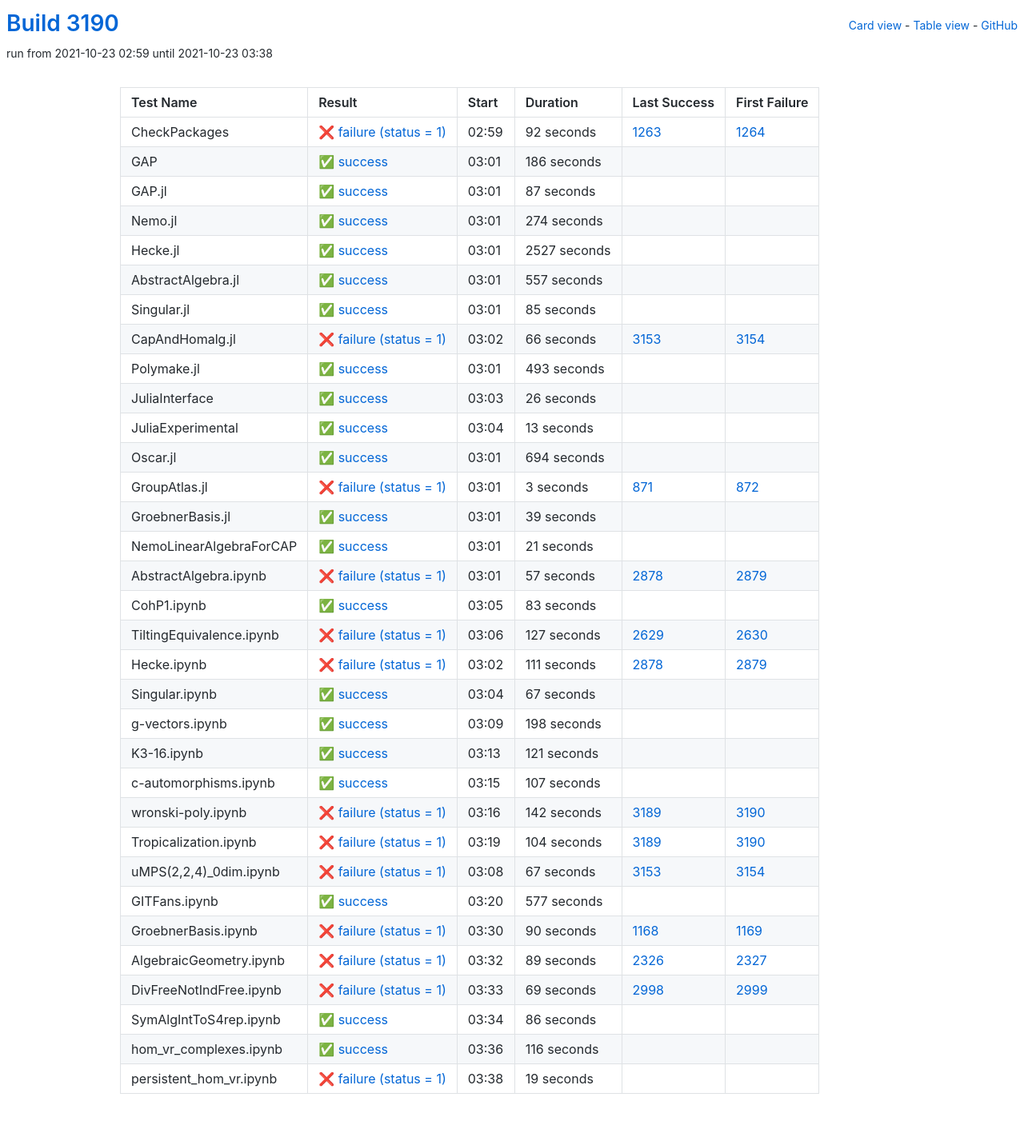
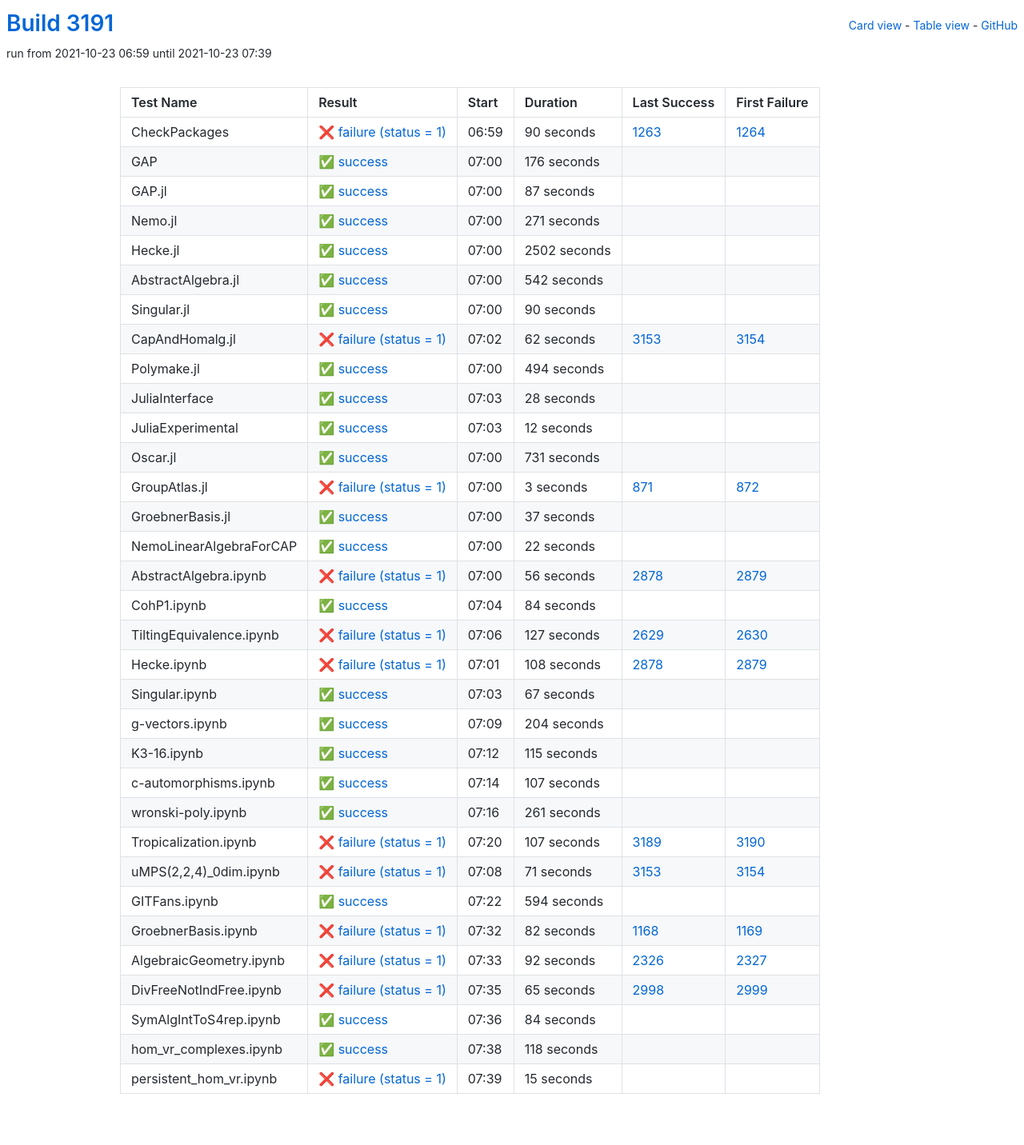
Before and after one commit to oscar-system/oscar-ci-status-stable, a Jekyll site: the page built from table.html, in a window 1280 px wide. Shown: the whole page at 80% size. Built offline with Jekyll 4.4.1, drawn with Linux system fonts in a browser that asks for light colours.

Commit message:
Build #3191

```diff
--- a/_data/ci.yml
+++ b/_data/ci.yml
@@ -1,6 +1,6 @@
 ---
-build: 3190
-build_url: https://oscarci.mathematik.uni-kl.de/job/oscar-stable/3190/
+build: 3191
+build_url: https://oscarci.mathematik.uni-kl.de/job/oscar-stable/3191/
 job: oscar-stable
 organization: oscar-system
 repo: oscar-ci-status-stable
@@ -8,32 +8,32 @@ repourl: https://github.com/oscar-system/oscar-ci-status-stable
 tests:
 - name: CheckPackages
   id: checkpackages
-  log: https://oscarci.mathematik.uni-kl.de/job/oscar-stable/3190/artifact/logs/build-3190/CheckPackages.log
-  start: 2021-10-23 02:59
+  log: https://oscarci.mathematik.uni-kl.de/job/oscar-stable/3191/artifact/logs/build-3191/CheckPackages.log
+  start: 2021-10-23 06:59
   success: false
   exitcode: 1
   status: failure
-  duration: 92
+  duration: 90
   last_success: 1263
   last_success_url: https://oscarci.mathematik.uni-kl.de/job/oscar-stable/1263/
   first_failure: 1264
   first_failure_url: https://oscarci.mathematik.uni-kl.de/job/oscar-stable/1264/
 - name: GAP
   id: gap
-  log: https://oscarci.mathematik.uni-kl.de/job/oscar-stable/3190/artifact/logs/build-3190/GAP.log
-  start: 2021-10-23 03:01
+  log: https://oscarci.mathematik.uni-kl.de/job/oscar-stable/3191/artifact/logs/build-3191/GAP.log
+  start: 2021-10-23 07:00
   success: true
   exitcode: 0
   status: success
-  duration: 186
+  duration: 176
   last_success: false
   last_success_url:
   first_failure: false
   first_failure_url:
 - name: GAP.jl
   id: gap-jl
-  log: https://oscarci.mathematik.uni-kl.de/job/oscar-stable/3190/artifact/logs/build-3190/GAP.jl.log
-  start: 2021-10-23 03:01
+  log: https://oscarci.mathematik.uni-kl.de/job/oscar-stable/3191/artifact/logs/build-3191/GAP.jl.log
+  start: 2021-10-23 07:00
   success: true
   exitcode: 0
   status: success
@@ -44,116 +44,116 @@ tests:
   first_failure_url:
 - name: Nemo.jl
   id: nemo-jl
-  log: https://oscarci.mathematik.uni-kl.de/job/oscar-stable/3190/artifact/logs/build-3190/Nemo.jl.log
-  start: 2021-10-23 03:01
+  log: https://oscarci.mathematik.uni-kl.de/job/oscar-stable/3191/artifact/logs/build-3191/Nemo.jl.log
+  start: 2021-10-23 07:00
   success: true
   exitcode: 0
   status: success
-  duration: 274
+  duration: 271
   last_success: false
   last_success_url:
   first_failure: false
   first_failure_url:
 - name: Hecke.jl
   id: hecke-jl
-  log: https://oscarci.mathematik.uni-kl.de/job/oscar-stable/3190/artifact/logs/build-3190/Hecke.jl.log
-  start: 2021-10-23 03:01
+  log: https://oscarci.mathematik.uni-kl.de/job/oscar-stable/3191/artifact/logs/build-3191/Hecke.jl.log
+  start: 2021-10-23 07:00
   success: true
   exitcode: 0
   status: success
-  duration: 2527
+  duration: 2502
   last_success: false
   last_success_url:
   first_failure: false
   first_failure_url:
 - name: AbstractAlgebra.jl
   id: abstractalgebra-jl
-  log: https://oscarci.mathematik.uni-kl.de/job/oscar-stable/3190/artifact/logs/build-3190/AbstractAlgebra.jl.log
-  start: 2021-10-23 03:01
+  log: https://oscarci.mathematik.uni-kl.de/job/oscar-stable/3191/artifact/logs/build-3191/AbstractAlgebra.jl.log
+  start: 2021-10-23 07:00
   success: true
   exitcode: 0
   status: success
-  duration: 557
+  duration: 542
   last_success: false
   last_success_url:
   first_failure: false
   first_failure_url:
 - name: Singular.jl
   id: singular-jl
-  log: https://oscarci.mathematik.uni-kl.de/job/oscar-stable/3190/artifact/logs/build-3190/Singular.jl.log
-  start: 2021-10-23 03:01
+  log: https://oscarci.mathematik.uni-kl.de/job/oscar-stable/3191/artifact/logs/build-3191/Singular.jl.log
+  start: 2021-10-23 07:00
   success: true
   exitcode: 0
   status: success
-  duration: 85
+  duration: 90
   last_success: false
   last_success_url:
   first_failure: false
   first_failure_url:
 - name: CapAndHomalg.jl
   id: capandhomalg-jl
-  log: https://oscarci.mathematik.uni-kl.de/job/oscar-stable/3190/artifact/logs/build-3190/CapAndHomalg.jl.log
-  start: 2021-10-23 03:02
+  log: https://oscarci.mathematik.uni-kl.de/job/oscar-stable/3191/artifact/logs/build-3191/CapAndHomalg.jl.log
+  start: 2021-10-23 07:02
   success: false
   exitcode: 1
   status: failure
-  duration: 66
+  duration: 62
   last_success: 3153
   last_success_url: https://oscarci.mathematik.uni-kl.de/job/oscar-stable/3153/
   first_failure: 3154
   first_failure_url: https://oscarci.mathematik.uni-kl.de/job/oscar-stable/3154/
 - name: Polymake.jl
   id: polymake-jl
-  log: https://oscarci.mathematik.uni-kl.de/job/oscar-stable/3190/artifact/logs/build-3190/Polymake.jl.log
-  start: 2021-10-23 03:01
+  log: https://oscarci.mathematik.uni-kl.de/job/oscar-stable/3191/artifact/logs/build-3191/Polymake.jl.log
+  start: 2021-10-23 07:00
   success: true
   exitcode: 0
   status: success
-  duration: 493
+  duration: 494
   last_success: false
   last_success_url:
   first_failure: false
   first_failure_url:
 - name: JuliaInterface
   id: juliainterface
-  log: https://oscarci.mathematik.uni-kl.de/job/oscar-stable/3190/artifact/logs/build-3190/JuliaInterface.log
-  start: 2021-10-23 03:03
+  log: https://oscarci.mathematik.uni-kl.de/job/oscar-stable/3191/artifact/logs/build-3191/JuliaInterface.log
+  start: 2021-10-23 07:03
   success: true
   exitcode: 0
   status: success
-  duration: 26
+  duration: 28
   last_success: false
   last_success_url:
   first_failure: false
   first_failure_url:
 - name: JuliaExperimental
   id: juliaexperimental
-  log: https://oscarci.mathematik.uni-kl.de/job/oscar-stable/3190/artifact/logs/build-3190/JuliaExperimental.log
-  start: 2021-10-23 03:04
+  log: https://oscarci.mathematik.uni-kl.de/job/oscar-stable/3191/artifact/logs/build-3191/JuliaExperimental.log
+  start: 2021-10-23 07:03
   success: true
   exitcode: 0
   status: success
-  duration: 13
+  duration: 12
   last_success: false
   last_success_url:
   first_failure: false
   first_failure_url:
 - name: Oscar.jl
   id: oscar-jl
-  log: https://oscarci.mathematik.uni-kl.de/job/oscar-stable/3190/artifact/logs/build-3190/Oscar.jl.log
-  start: 2021-10-23 03:01
+  log: https://oscarci.mathematik.uni-kl.de/job/oscar-stable/3191/artifact/logs/build-3191/Oscar.jl.log
+  start: 2021-10-23 07:00
   success: true
   exitcode: 0
   status: success
-  duration: 694
+  duration: 731
   last_success: false
   last_success_url:
   first_failure: false
   first_failure_url:
 - name: GroupAtlas.jl
   id: groupatlas-jl
-  log: https://oscarci.mathematik.uni-kl.de/job/oscar-stable/3190/artifact/logs/build-3190/GroupAtlas.jl.log
-  start: 2021-10-23 03:01
+  log: https://oscarci.mathematik.uni-kl.de/job/oscar-stable/3191/artifact/logs/build-3191/GroupAtlas.jl.log
+  start: 2021-10-23 07:00
   success: false
   exitcode: 1
   status: failure
@@ -164,56 +164,56 @@ tests:
   first_failure_url: https://oscarci.mathematik.uni-kl.de/job/oscar-stable/872/
 - name: GroebnerBasis.jl
   id: groebnerbasis-jl
-  log: https://oscarci.mathematik.uni-kl.de/job/oscar-stable/3190/artifact/logs/build-3190/GroebnerBasis.jl.log
-  start: 2021-10-23 03:01
+  log: https://oscarci.mathematik.uni-kl.de/job/oscar-stable/3191/artifact/logs/build-3191/GroebnerBasis.jl.log
+  start: 2021-10-23 07:00
   success: true
   exitcode: 0
   status: success
-  duration: 39
+  duration: 37
   last_success: false
   last_success_url:
   first_failure: false
   first_failure_url:
 - name: NemoLinearAlgebraForCAP
   id: nemolinearalgebraforcap
-  log: https://oscarci.mathematik.uni-kl.de/job/oscar-stable/3190/artifact/logs/build-3190/NemoLinearAlgebraForCAP.log
-  start: 2021-10-23 03:01
+  log: https://oscarci.mathematik.uni-kl.de/job/oscar-stable/3191/artifact/logs/build-3191/NemoLinearAlgebraForCAP.log
+  start: 2021-10-23 07:00
   success: true
   exitcode: 0
   status: success
-  duration: 21
+  duration: 22
   last_success: false
   last_success_url:
   first_failure: false
   first_failure_url:
 - name: AbstractAlgebra.ipynb
   id: abstractalgebra-ipynb
-  log: https://oscarci.mathematik.uni-kl.de/job/oscar-stable/3190/artifact/logs/build-3190/AbstractAlgebra.ipynb.log
-  start: 2021-10-23 03:01
+  log: https://oscarci.mathematik.uni-kl.de/job/oscar-stable/3191/artifact/logs/build-3191/AbstractAlgebra.ipynb.log
+  start: 2021-10-23 07:00
   success: false
   exitcode: 1
   status: failure
-  duration: 57
+  duration: 56
   last_success: 2878
   last_success_url: https://oscarci.mathematik.uni-kl.de/job/oscar-stable/2878/
   first_failure: 2879
   first_failure_url: https://oscarci.mathematik.uni-kl.de/job/oscar-stable/2879/
 - name: CohP1.ipynb
   id: cohp1-ipynb
-  log: https://oscarci.mathematik.uni-kl.de/job/oscar-stable/3190/artifact/logs/build-3190/CohP1.ipynb.log
-  start: 2021-10-23 03:05
+  log: https://oscarci.mathematik.uni-kl.de/job/oscar-stable/3191/artifact/logs/build-3191/CohP1.ipynb.log
+  start: 2021-10-23 07:04
   success: true
   exitcode: 0
   status: success
-  duration: 83
+  duration: 84
   last_success: false
   last_success_url:
   first_failure: false
   first_failure_url:
 - name: TiltingEquivalence.ipynb
   id: tiltingequivalence-ipynb
-  log: https://oscarci.mathematik.uni-kl.de/job/oscar-stable/3190/artifact/logs/build-3190/TiltingEquivalence.ipynb.log
-  start: 2021-10-23 03:06
+  log: https://oscarci.mathematik.uni-kl.de/job/oscar-stable/3191/artifact/logs/build-3191/TiltingEquivalence.ipynb.log
+  start: 2021-10-23 07:06
   success: false
   exitcode: 1
   status: failure
@@ -224,20 +224,20 @@ tests:
   first_failure_url: https://oscarci.mathematik.uni-kl.de/job/oscar-stable/2630/
 - name: Hecke.ipynb
   id: hecke-ipynb
-  log: https://oscarci.mathematik.uni-kl.de/job/oscar-stable/3190/artifact/logs/build-3190/Hecke.ipynb.log
-  start: 2021-10-23 03:02
+  log: https://oscarci.mathematik.uni-kl.de/job/oscar-stable/3191/artifact/logs/build-3191/Hecke.ipynb.log
+  start: 2021-10-23 07:01
   success: false
   exitcode: 1
   status: failure
-  duration: 111
+  duration: 108
   last_success: 2878
   last_success_url: https://oscarci.mathematik.uni-kl.de/job/oscar-stable/2878/
   first_failure: 2879
   first_failure_url: https://oscarci.mathematik.uni-kl.de/job/oscar-stable/2879/
 - name: Singular.ipynb
   id: singular-ipynb
-  log: https://oscarci.mathematik.uni-kl.de/job/oscar-stable/3190/artifact/logs/build-3190/Singular.ipynb.log
-  start: 2021-10-23 03:04
+  log: https://oscarci.mathematik.uni-kl.de/job/oscar-stable/3191/artifact/logs/build-3191/Singular.ipynb.log
+  start: 2021-10-23 07:03
   success: true
   exitcode: 0
   status: success
@@ -248,32 +248,32 @@ tests:
   first_failure_url:
 - name: g-vectors.ipynb
   id: g-vectors-ipynb
-  log: https://oscarci.mathematik.uni-kl.de/job/oscar-stable/3190/artifact/logs/build-3190/g-vectors.ipynb.log
-  start: 2021-10-23 03:09
+  log: https://oscarci.mathematik.uni-kl.de/job/oscar-stable/3191/artifact/logs/build-3191/g-vectors.ipynb.log
+  start: 2021-10-23 07:09
   success: true
   exitcode: 0
   status: success
-  duration: 198
+  duration: 204
   last_success: false
   last_success_url:
   first_failure: false
   first_failure_url:
 - name: K3-16.ipynb
   id: k3-16-ipynb
-  log: https://oscarci.mathematik.uni-kl.de/job/oscar-stable/3190/artifact/logs/build-3190/K3-16.ipynb.log
-  start: 2021-10-23 03:13
+  log: https://oscarci.mathematik.uni-kl.de/job/oscar-stable/3191/artifact/logs/build-3191/K3-16.ipynb.log
+  start: 2021-10-23 07:12
   success: true
   exitcode: 0
   status: success
-  duration: 121
+  duration: 115
   last_success: false
   last_success_url:
   first_failure: false
   first_failure_url:
 - name: c-automorphisms.ipynb
   id: c-automorphisms-ipynb
-  log: https://oscarci.mathematik.uni-kl.de/job/oscar-stable/3190/artifact/logs/build-3190/c-automorphisms.ipynb.log
-  start: 2021-10-23 03:15
+  log: https://oscarci.mathematik.uni-kl.de/job/oscar-stable/3191/artifact/logs/build-3191/c-automorphisms.ipynb.log
+  start: 2021-10-23 07:14
   success: true
   exitcode: 0
   status: success
@@ -284,120 +284,120 @@ tests:
   first_failure_url:
 - name: wronski-poly.ipynb
   id: wronski-poly-ipynb
-  log: https://oscarci.mathematik.uni-kl.de/job/oscar-stable/3190/artifact/logs/build-3190/wronski-poly.ipynb.log
-  start: 2021-10-23 03:16
+  log: https://oscarci.mathematik.uni-kl.de/job/oscar-stable/3191/artifact/logs/build-3191/wronski-poly.ipynb.log
+  start: 2021-10-23 07:16
+  success: true
+  exitcode: 0
+  status: success
+  duration: 261
+  last_success: false
+  last_success_url:
+  first_failure: false
+  first_failure_url:
+- name: Tropicalization.ipynb
+  id: tropicalization-ipynb
+  log: https://oscarci.mathematik.uni-kl.de/job/oscar-stable/3191/artifact/logs/build-3191/Tropicalization.ipynb.log
+  start: 2021-10-23 07:20
   success: false
   exitcode: 1
   status: failure
-  duration: 142
-  last_success: 3189
-  last_success_url: https://oscarci.mathematik.uni-kl.de/job/oscar-stable/3189/
-  first_failure: 3190
-  first_failure_url: https://oscarci.mathematik.uni-kl.de/job/oscar-stable/3190/
-- name: Tropicalization.ipynb
-  id: tropicalization-ipynb
-  log: https://oscarci.mathematik.uni-kl.de/job/oscar-stable/3190/artifact/logs/build-3190/Tropicalization.ipynb.log
-  start: 2021-10-23 03:19
-  success: false
-  exitcode: 1
-  status: failure
-  duration: 104
+  duration: 107
   last_success: 3189
   last_success_url: https://oscarci.mathematik.uni-kl.de/job/oscar-stable/3189/
   first_failure: 3190
   first_failure_url: https://oscarci.mathematik.uni-kl.de/job/oscar-stable/3190/
 - name: uMPS(2,2,4)_0dim.ipynb
   id: umps-2-2-4-0dim-ipynb
-  log: https://oscarci.mathematik.uni-kl.de/job/oscar-stable/3190/artifact/logs/build-3190/uMPS-2-2-4-_0dim.ipynb.log
-  start: 2021-10-23 03:08
+  log: https://oscarci.mathematik.uni-kl.de/job/oscar-stable/3191/artifact/logs/build-3191/uMPS-2-2-4-_0dim.ipynb.log
+  start: 2021-10-23 07:08
   success: false
   exitcode: 1
   status: failure
-  duration: 67
+  duration: 71
   last_success: 3153
   last_success_url: https://oscarci.mathematik.uni-kl.de/job/oscar-stable/3153/
   first_failure: 3154
   first_failure_url: https://oscarci.mathematik.uni-kl.de/job/oscar-stable/3154/
 - name: GITFans.ipynb
   id: gitfans-ipynb
-  log: https://oscarci.mathematik.uni-kl.de/job/oscar-stable/3190/artifact/logs/build-3190/GITFans.ipynb.log
-  start: 2021-10-23 03:20
+  log: https://oscarci.mathematik.uni-kl.de/job/oscar-stable/3191/artifact/logs/build-3191/GITFans.ipynb.log
+  start: 2021-10-23 07:22
   success: true
   exitcode: 0
   status: success
-  duration: 577
+  duration: 594
   last_success: false
   last_success_url:
   first_failure: false
   first_failure_url:
 - name: GroebnerBasis.ipynb
   id: groebnerbasis-ipynb
-  log: https://oscarci.mathematik.uni-kl.de/job/oscar-stable/3190/artifact/logs/build-3190/GroebnerBasis.ipynb.log
-  start: 2021-10-23 03:30
+  log: https://oscarci.mathematik.uni-kl.de/job/oscar-stable/3191/artifact/logs/build-3191/GroebnerBasis.ipynb.log
+  start: 2021-10-23 07:32
   success: false
   exitcode: 1
   status: failure
-  duration: 90
+  duration: 82
   last_success: 1168
   last_success_url: https://oscarci.mathematik.uni-kl.de/job/oscar-stable/1168/
   first_failure: 1169
   first_failure_url: https://oscarci.mathematik.uni-kl.de/job/oscar-stable/1169/
 - name: AlgebraicGeometry.ipynb
   id: algebraicgeometry-ipynb
-  log: https://oscarci.mathematik.uni-kl.de/job/oscar-stable/3190/artifact/logs/build-3190/AlgebraicGeometry.ipynb.log
-  start: 2021-10-23 03:32
+  log: https://oscarci.mathematik.uni-kl.de/job/oscar-stable/3191/artifact/logs/build-3191/AlgebraicGeometry.ipynb.log
+  start: 2021-10-23 07:33
   success: false
   exitcode: 1
   status: failure
-  duration: 89
+  duration: 92
   last_success: 2326
   last_success_url: https://oscarci.mathematik.uni-kl.de/job/oscar-stable/2326/
   first_failure: 2327
   first_failure_url: https://oscarci.mathematik.uni-kl.de/job/oscar-stable/2327/
 - name: DivFreeNotIndFree.ipynb
   id: divfreenotindfree-ipynb
-  log: https://oscarci.mathematik.uni-kl.de/job/oscar-stable/3190/artifact/logs/build-3190/DivFreeNotIndFree.ipynb.log
-  start: 2021-10-23 03:33
+  log: https://oscarci.mathematik.uni-kl.de/job/oscar-stable/3191/artifact/logs/build-3191/DivFreeNotIndFree.ipynb.log
+  start: 2021-10-23 07:35
   success: false
   exitcode: 1
   status: failure
-  duration: 69
+  duration: 65
   last_success: 2998
   last_success_url: https://oscarci.mathematik.uni-kl.de/job/oscar-stable/2998/
   first_failure: 2999
   first_failure_url: https://oscarci.mathematik.uni-kl.de/job/oscar-stable/2999/
 - name: SymAlgIntToS4rep.ipynb
   id: symalginttos4rep-ipynb
-  log: https://oscarci.mathematik.uni-kl.de/job/oscar-stable/3190/artifact/logs/build-3190/SymAlgIntToS4rep.ipynb.log
-  start: 2021-10-23 03:34
+  log: https://oscarci.mathematik.uni-kl.de/job/oscar-stable/3191/artifact/logs/build-3191/SymAlgIntToS4rep.ipynb.log
+  start: 2021-10-23 07:36
   success: true
   exitcode: 0
   status: success
-  duration: 86
+  duration: 84
   last_success: false
   last_success_url:
   first_failure: false
   first_failure_url:
 - name: hom_vr_complexes.ipynb
   id: hom-vr-complexes-ipynb
-  log: https://oscarci.mathematik.uni-kl.de/job/oscar-stable/3190/artifact/logs/build-3190/hom_vr_complexes.ipynb.log
-  start: 2021-10-23 03:36
+  log: https://oscarci.mathematik.uni-kl.de/job/oscar-stable/3191/artifact/logs/build-3191/hom_vr_complexes.ipynb.log
+  start: 2021-10-23 07:38
   success: true
   exitcode: 0
   status: success
-  duration: 116
+  duration: 118
   last_success: false
   last_success_url:
   first_failure: false
   first_failure_url:
 - name: persistent_hom_vr.ipynb
   id: persistent-hom-vr-ipynb
-  log: https://oscarci.mathematik.uni-kl.de/job/oscar-stable/3190/artifact/logs/build-3190/persistent_hom_vr.ipynb.log
-  start: 2021-10-23 03:38
+  log: https://oscarci.mathematik.uni-kl.de/job/oscar-stable/3191/artifact/logs/build-3191/persistent_hom_vr.ipynb.log
+  start: 2021-10-23 07:39
   success: false
   exitcode: 1
   status: failure
-  duration: 19
+  duration: 15
   last_success: false
   last_success_url:
   first_failure: false
```
Also changed, not shown: README.md.
